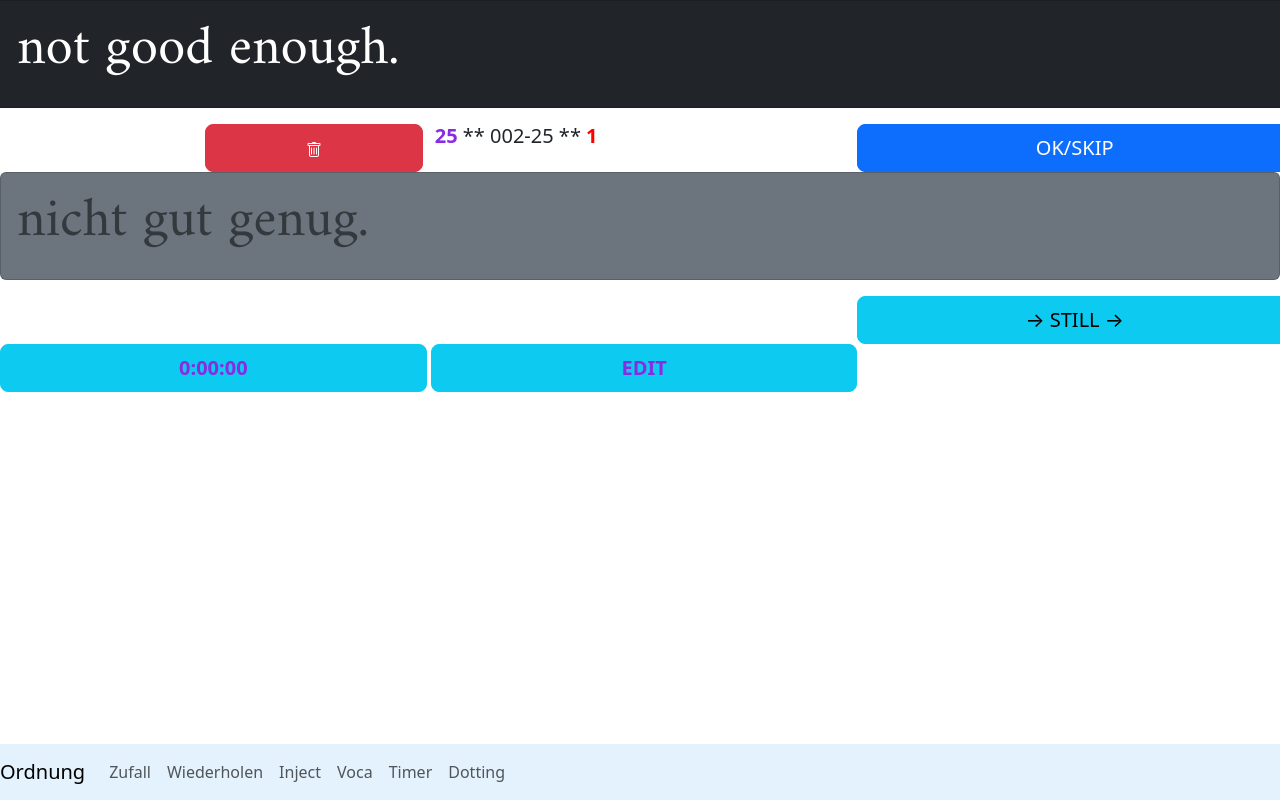
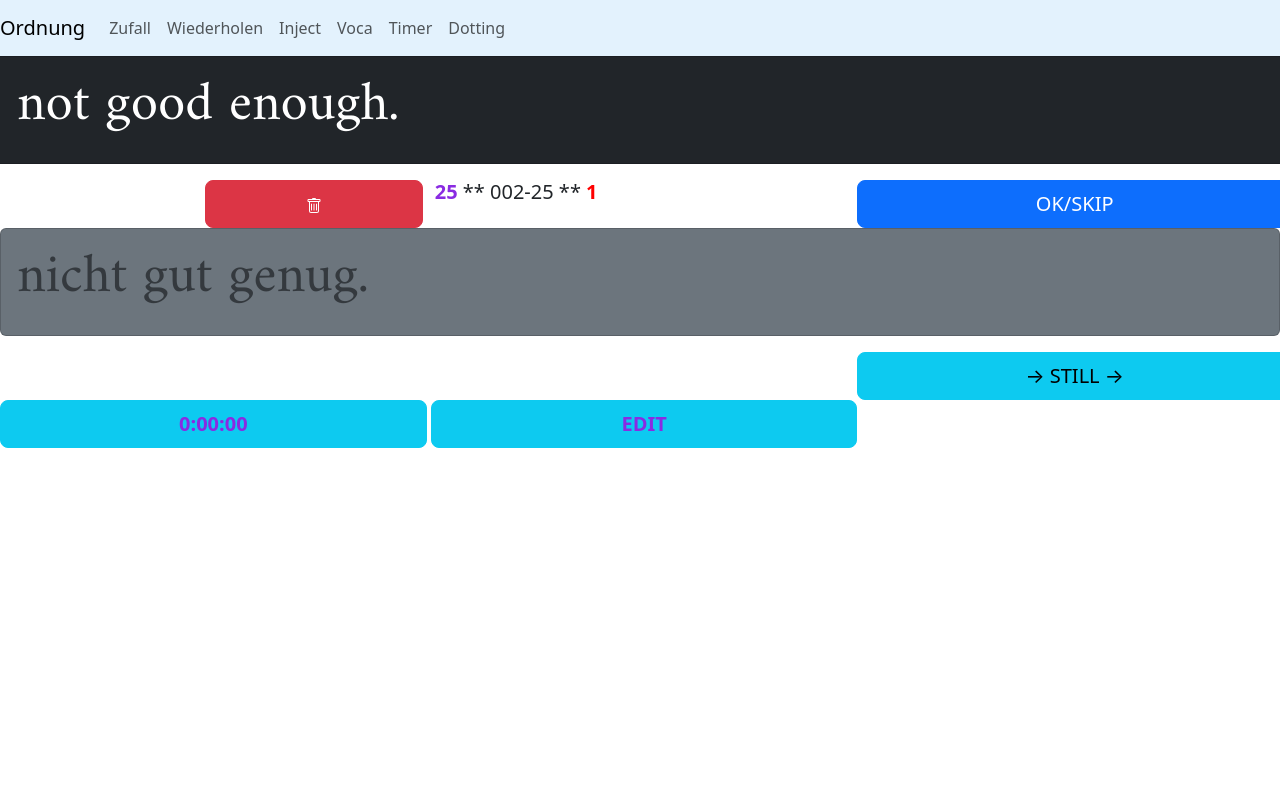
Before and after one commit to mohamedsaber101/bp, a Django app: page / in a window 1280 px wide. Run offline with Django 4.2, Linux system fonts and the light colour scheme; data comes from the database, SQL or seed files in the repository; both versions use the stored data as it was after the commit; some libraries are stand-ins or nearby versions.

Commit message:
date +%Y%m%d%H%M

```diff
--- a/revision/templates/base.html
+++ b/revision/templates/base.html
@@ -31,7 +31,7 @@
 <body>
 
   <link rel="stylesheet" href="{% static 'cards.css'%}" type="text/css">
-  <nav class=" navbar fixed-bottom navbar-expand-lg navbar-light" style="background-color: #e3f2fd;">
+  <nav class=" navbar navbar-fixed-bottom navbar-expand-lg navbar-light" style="background-color: #e3f2fd;">
       <a class="navbar-brand" href="{% url 'revision:index' %}">Ordnung</a>
 
 
```
Also changed, not shown: db.sqlite3.
